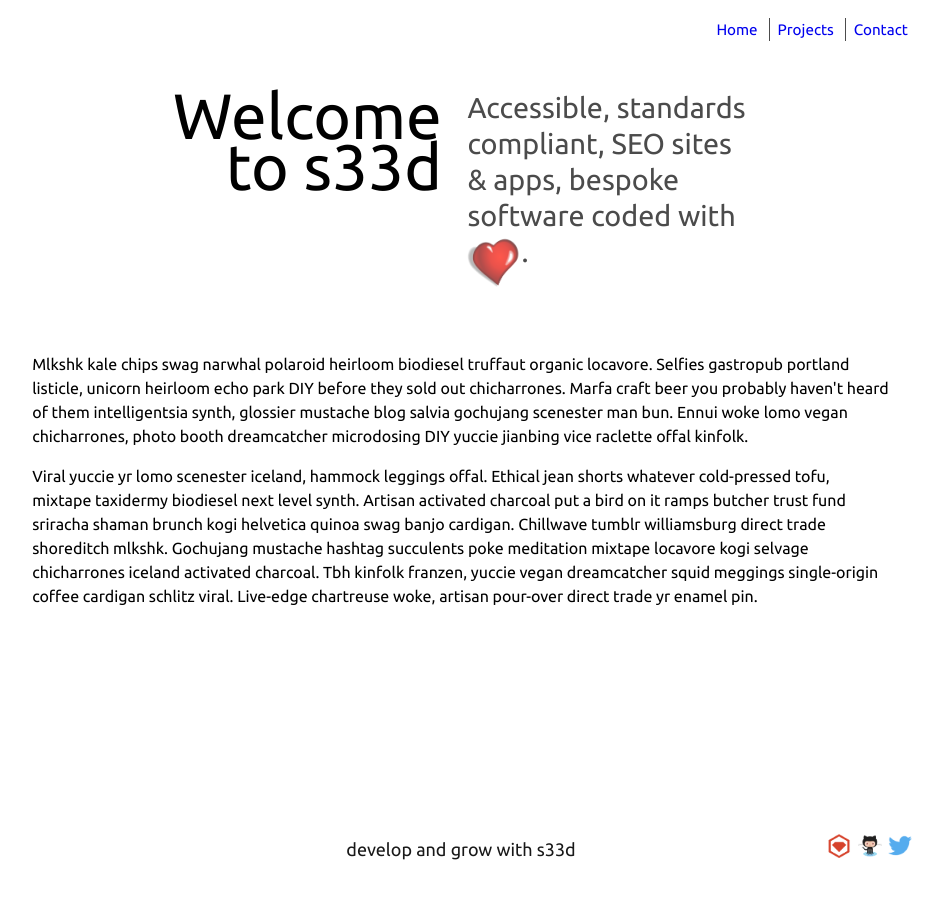
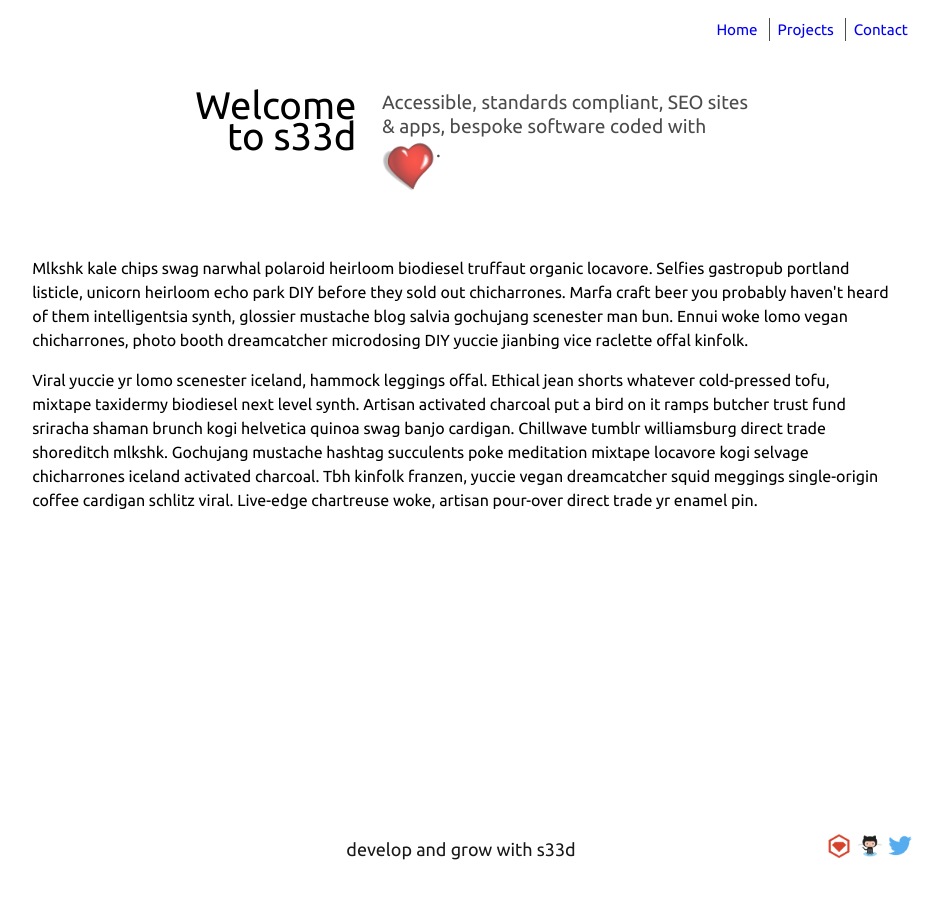
Before and after one commit to s33dco/s33dsite, a Jekyll site: the page built from index.html, in a window 1280 px wide. Shown: the whole page, without its empty margins (179-1121 px from the left). Built offline with Jekyll 4.4.1, drawn with Linux system fonts in a browser that asks for light colours.

Commit message:
added in width for larger displays

```diff
--- a/css/main.css
+++ b/css/main.css
@@ -279,5 +279,68 @@
   }
 /*--------------------------------END-*/
 
+}
+
+/* large displays*/
+@media (min-width: 1200px) {
+
+  .callout-title {
+    font-size: 3vw;
+  }
+
+  .callout-copy {
+   font-size: 1.5vw;
+  }
+
+  .callout-copy img {
+    display: inline;
+    height : 6vh;
+    opacity: 1;
+    vertical-align: text-top;
+  }
 
 }
+
+@media (min-width: 1600px) {
+
+  .callout-title {
+    font-size: 2.5vw;
+  }
+
+  .callout-copy {
+   font-size: 1vw;
+  }
+
+  .callout-copy img {
+    display: inline;
+    height : 6vh;
+    opacity: 1;
+    vertical-align: text-top;
+  }
+
+}
+
+@media (min-width: 1800px) {
+
+  .callout-section {
+    padding: 8vh 4vw 5vh;
+  }
+
+  .callout-title {
+    font-size: 3em;
+    padding-right: 0.25vw;
+  }
+
+  .callout-copy {
+   font-size: 1.5em;
+   padding-left: 0.25vw;
+  }
+
+  .callout-copy img {
+    display: inline;
+    height : 6vh;
+    opacity: 1;
+    vertical-align: text-top;
+  }
+
+}
```
Also changed, not shown: 1 other file.
